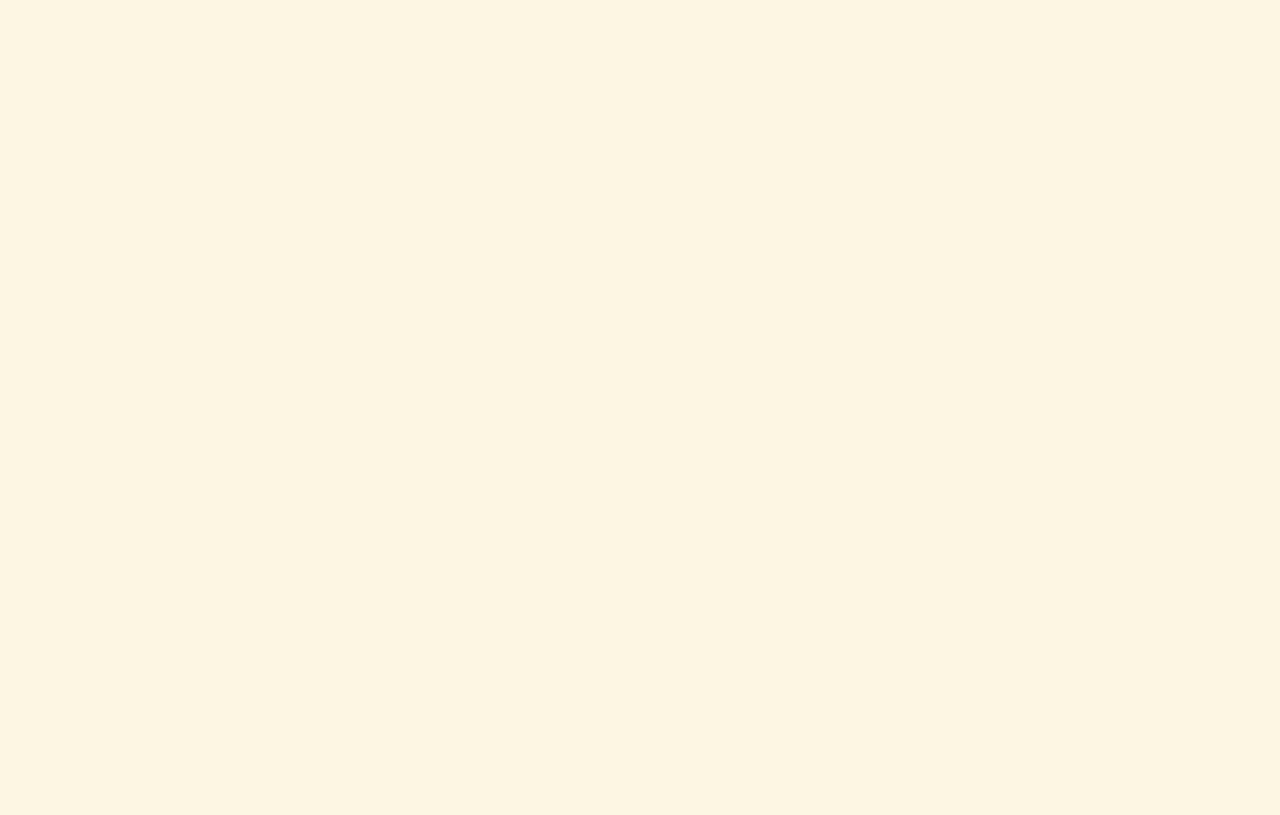
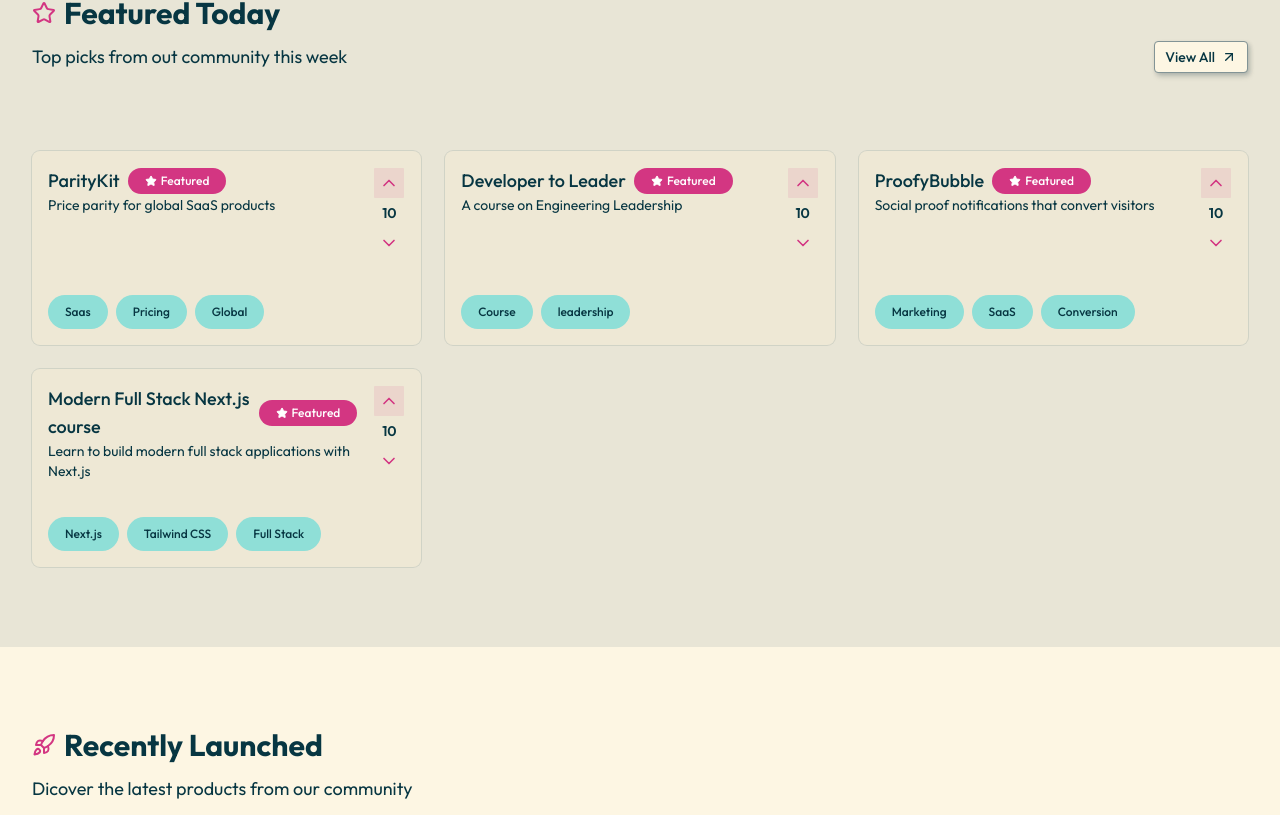
Before and after one commit to Dhruvi2416/project-share-app, a Next.js app: page / in a window 1280 px wide. Shown: the part 845-1660 px from the top of the page. Before the commit the page ends 800 px from the top, so only its background shows below. Built offline with nearby package versions, Linux system fonts and the light colour scheme.

Commit message:
built featured product page

```diff
--- a/app/page.tsx
+++ b/app/page.tsx
@@ -1,9 +1,13 @@
+import FeaturedProducts from "@/components/products/featured-products";
 import HeroSection from "@/components/landing-page/hero-section";
+import RecentlyLaunchedProducts from "@/components/landing-page/recently-launched-products";
 
 export default function Home() {
   return (
     <div>
       <HeroSection />
+      <FeaturedProducts />
+      <RecentlyLaunchedProducts />
     </div>
   );
 }
--- /dev/null
+++ b/components/common/empty-state.tsx
@@ -0,0 +1,18 @@
+import { LucideIcon } from "lucide-react";
+
+export default function EmptyState({
+  message,
+  icon: Icon,
+}: {
+  message: string;
+  icon?: LucideIcon;
+}) {
+  return (
+    <div className="empty-state">
+      {Icon && (
+        <Icon className="size-12 text-muted-foreground/50 mx-auto mb-4" />
+      )}
+      <p className="text-lg text-muted-foreground">{message}</p>
+    </div>
+  );
+}
--- /dev/null
+++ b/components/common/section-header.tsx
@@ -0,0 +1,21 @@
+import { LucideIcon } from "lucide-react";
+
+export default function SectionHeader({
+  title,
+  icon: Icon,
+  description
+}: {
+  title: string;
+  icon: LucideIcon;
+  description:string;
+}) {
+  return (
+    <div className=" mb-12">
+      <div className="flex items-center gap-2 mb-3">
+        <Icon className="size-6 text-primary"/>
+        <h2 className="text-3xl font-bold">{title}</h2>
+      </div>
+      <p className="text-muted-foreground text-lg">{description}</p>
+    </div>
+  );
+}
--- /dev/null
+++ b/components/landing-page/product-card.tsx
@@ -0,0 +1,88 @@
+import Link from "next/link";
+import {
+  Card,
+  CardDescription,
+  CardFooter,
+  CardHeader,
+  CardTitle,
+} from "@/components/ui/card";
+import { Badge } from "../ui/badge";
+import { ChevronDownIcon, ChevronUpIcon, StarIcon } from "lucide-react";
+import { Button } from "../ui/button";
+import { cn } from "@/lib/utils";
+
+interface Product {
+  id: number;
+  name: string;
+  description: string;
+  votes: number;
+  tags: string[];
+  isFeatured: boolean;
+}
+
+export default function ProductCard({ product }: { product: Product }) {
+  const hasVoted = true;
+  return (
+    <Link href={`/products/${product.id}`}>
+      <Card className="group card-hover hover:bg-primary-foreground/10 border-solid border-gray-400 min-h-[180px]">
+        <CardHeader className="flex-1">
+          <div className="flex items-start gap-4">
+            <div className="flex-1 min-w-0">
+              <div className="flex items-center gap-2">
+                <CardTitle className="text-lg group-hover:text-primary transition-colors">
+                  {product.name}
+                </CardTitle>
+                {product.isFeatured && (
+                  <Badge className="gap-1 bg-primary text-primary-foreground py-1">
+                    <StarIcon className="size-3 fill-current" />
+                    Featured
+                  </Badge>
+                )}
+              </div>
+              <CardDescription>{product.description}</CardDescription>
+            </div>
+            {/* Voting Buttons */}
+            <div className="flex flex-col items-center gap-1 shrink-0">
+              <Button
+                variant={"ghost"}
+                size={"icon-sm"}
+                className={cn(
+                  "h-8 w-8 text-primary",
+                  hasVoted
+                    ? "bg-primary/10 hover:text-primary hover:bg-primary/20"
+                    : ":hover:bg-primary/10 hover:text-primary ",
+                )}
+              >
+                <ChevronUpIcon className="size-5" />
+              </Button>
+              <span className="text-sm font-semibold transition-colors text-foreground">
+                10
+              </span>
+              <Button
+                variant={"ghost"}
+                size={"icon-sm"}
+                className={cn(
+                  "h-8 w-8 text-primary",
+                  hasVoted
+                    ? "hover:text-destructive"
+                    : "opacity-50 cursor-not-allowed",
+                )}
+              >
+                <ChevronDownIcon className="size-5 " />
+              </Button>
+            </div>
+          </div>
+        </CardHeader>
+        <CardFooter>
+          <div className="flex items-center gap-2">
+            {product.tags.map((tag) => (
+              <Badge variant={"secondary"} key={tag}>
+                {tag}
+              </Badge>
+            ))}
+          </div>
+        </CardFooter>
+      </Card>
+    </Link>
+  );
+}
--- /dev/null
+++ b/components/landing-page/recently-launched-products.tsx
@@ -0,0 +1,73 @@
+import { Calendar, RocketIcon } from "lucide-react";
+import SectionHeader from "../common/section-header";
+import ProductCard from "./product-card";
+import EmptyState from "../common/empty-state";
+
+type Product = {
+  id: number;
+  name: string;
+  description: string;
+  tags: string[];
+  votes: number;
+  isFeatured: boolean;
+};
+
+export default function RecentlyLaunchedProducts() {
+  const recentlyLaunchedProducts: Product[] = [
+    // {
+    //   id: 1,
+    //   name: "ParityKit",
+    //   description: "Price parity for global SaaS products",
+    //   tags: ["Saas", "Pricing", "Global"],
+    //   votes: 615,
+    //   isFeatured: true,
+    // },
+    // {
+    //   id: 2,
+    //   name: "Developer to Leader",
+    //   description: "A course on Engineering Leadership",
+    //   tags: ["Course", "leadership"],
+    //   votes: 503,
+    //   isFeatured: true,
+    // },
+    // {
+    //   id: 3,
+    //   name: "ProofyBubble",
+    //   description: "Social proof notifications that convert visitors",
+    //   tags: ["Marketing", "SaaS", "Conversion"],
+    //   votes: 531,
+    //   isFeatured: true,
+    // },
+    // {
+    //   id: 4,
+    //   name: "Modern Full Stack Next.js course",
+    //   description: "Learn to build modern full stack applications with Next.js",
+    //   tags: ["Next.js", "Tailwind CSS", "Full Stack"],
+    //   votes: 124,
+    //   isFeatured: true,
+    // },
+  ];
+  return (
+    <section className="py-20">
+      <div className="wrapper">
+        <SectionHeader
+          title="Recently Launched"
+          icon={RocketIcon}
+          description="Dicover the latest products from our community"
+        />
+        {recentlyLaunchedProducts.length ? (
+          <div className="grid-wrapper">
+            {recentlyLaunchedProducts.map((product) => (
+              <ProductCard key={product.id} product={product} />
+            ))}
+          </div>
+        ) : (
+          <EmptyState
+            message="No products launched in the last week.Check back soon for new launches."
+            icon={Calendar}
+          />
+        )}
+      </div>
+    </section>
+  );
+}
--- /dev/null
+++ b/components/products/featured-products.tsx
@@ -0,0 +1,71 @@
+import SectionHeader from "@/components/common/section-header";
+import { ArrowUpRightIcon, StarIcon } from "lucide-react";
+import { Button } from "@/components/ui/button";
+import Link from "next/link";
+import ProductCard from "../landing-page/product-card";
+
+export default function FeaturedProducts() {
+  const featuredProducts = [
+    {
+      id: 1,
+      name: "ParityKit",
+      description: "Price parity for global SaaS products",
+      tags: ["Saas", "Pricing", "Global"],
+      votes: 615,
+      isFeatured: true,
+    },
+    {
+      id: 2,
+      name: "Developer to Leader",
+      description: "A course on Engineering Leadership",
+      tags: ["Course", "leadership"],
+      votes: 503,
+      isFeatured: true,
+    },
+    {
+      id: 3,
+      name: "ProofyBubble",
+      description: "Social proof notifications that convert visitors",
+      tags: ["Marketing", "SaaS", "Conversion"],
+      votes: 531,
+      isFeatured: true,
+    },
+    {
+      id: 4,
+      name: "Modern Full Stack Next.js course",
+      description: "Learn to build modern full stack applications with Next.js",
+      tags: ["Next.js", "Tailwind CSS", "Full Stack"],
+      votes: 124,
+      isFeatured: true,
+    },
+  ];
+
+  return (
+    <section className="bg-muted/20 py-20">
+      <div className="wrapper">
+        <div className="flex items-center justify-between mb-8">
+          <SectionHeader
+            title="Featured Today"
+            icon={StarIcon}
+            description="Top picks from out community this week"
+          />
+          <Button
+            asChild
+            variant={"outline"}
+            className="hidden  shadow-lg sm:flex hover:bg-secondary/80 hover:text-secondary-foreground"
+          >
+            <Link href="/explore">
+              View All
+              <ArrowUpRightIcon className="size-4" />
+            </Link>
+          </Button>
+        </div>
+        <div className="grid-wrapper">
+          {featuredProducts.map((product) => (
+            <ProductCard key={product.id} product={product} />
+          ))}
+        </div>
+      </div>
+    </section>
+  );
+}
--- a/components/ui/card.tsx
+++ b/components/ui/card.tsx
@@ -1,6 +1,6 @@
-import * as React from "react"
+import * as React from "react";
 
-import { cn } from "@/lib/utils"
+import { cn } from "@/lib/utils";
 
 function Card({
   className,
@@ -13,11 +13,11 @@
       data-size={size}
       className={cn(
         "group/card flex flex-col gap-4 overflow-hidden rounded-xl bg-card py-4 text-sm text-card-foreground ring-1 ring-foreground/10 has-data-[slot=card-footer]:pb-0 has-[>img:first-child]:pt-0 data-[size=sm]:gap-3 data-[size=sm]:py-3 data-[size=sm]:has-data-[slot=card-footer]:pb-0 *:[img:first-child]:rounded-t-xl *:[img:last-child]:rounded-b-xl",
-        className
+        className,
       )}
       {...props}
     />
-  )
+  );
 }
 
 function CardHeader({ className, ...props }: React.ComponentProps<"div">) {
@@ -26,11 +26,11 @@
       data-slot="card-header"
       className={cn(
         "group/card-header @container/card-header grid auto-rows-min items-start gap-1 rounded-t-xl px-4 group-data-[size=sm]/card:px-3 has-data-[slot=card-action]:grid-cols-[1fr_auto] has-data-[slot=card-description]:grid-rows-[auto_auto] [.border-b]:pb-4 group-data-[size=sm]/card:[.border-b]:pb-3",
-        className
+        className,
       )}
       {...props}
     />
-  )
+  );
 }
 
 function CardTitle({ className, ...props }: React.ComponentProps<"div">) {
@@ -39,11 +39,11 @@
       data-slot="card-title"
       className={cn(
         "text-base leading-snug font-medium group-data-[size=sm]/card:text-sm",
-        className
+        className,
       )}
       {...props}
     />
-  )
+  );
 }
 
 function CardDescription({ className, ...props }: React.ComponentProps<"div">) {
@@ -53,7 +53,7 @@
       className={cn("text-sm text-muted-foreground", className)}
       {...props}
     />
-  )
+  );
 }
 
 function CardAction({ className, ...props }: React.ComponentProps<"div">) {
@@ -62,11 +62,11 @@
       data-slot="card-action"
       className={cn(
         "col-start-2 row-span-2 row-start-1 self-start justify-self-end",
-        className
+        className,
       )}
       {...props}
     />
-  )
+  );
 }
 
 function CardContent({ className, ...props }: React.ComponentProps<"div">) {
@@ -76,7 +76,7 @@
       className={cn("px-4 group-data-[size=sm]/card:px-3", className)}
       {...props}
     />
-  )
+  );
 }
 
 function CardFooter({ className, ...props }: React.ComponentProps<"div">) {
@@ -84,12 +84,12 @@
     <div
       data-slot="card-footer"
       className={cn(
-        "flex items-center rounded-b-xl border-t bg-muted/50 p-4 group-data-[size=sm]/card:p-3",
-        className
+        "flex items-center rounded-b-xl p-4 group-data-[size=sm]/card:p-3",
+        className,
       )}
       {...props}
     />
-  )
+  );
 }
 
 export {
@@ -100,4 +100,4 @@
   CardAction,
   CardDescription,
   CardContent,
-}
+};
```
